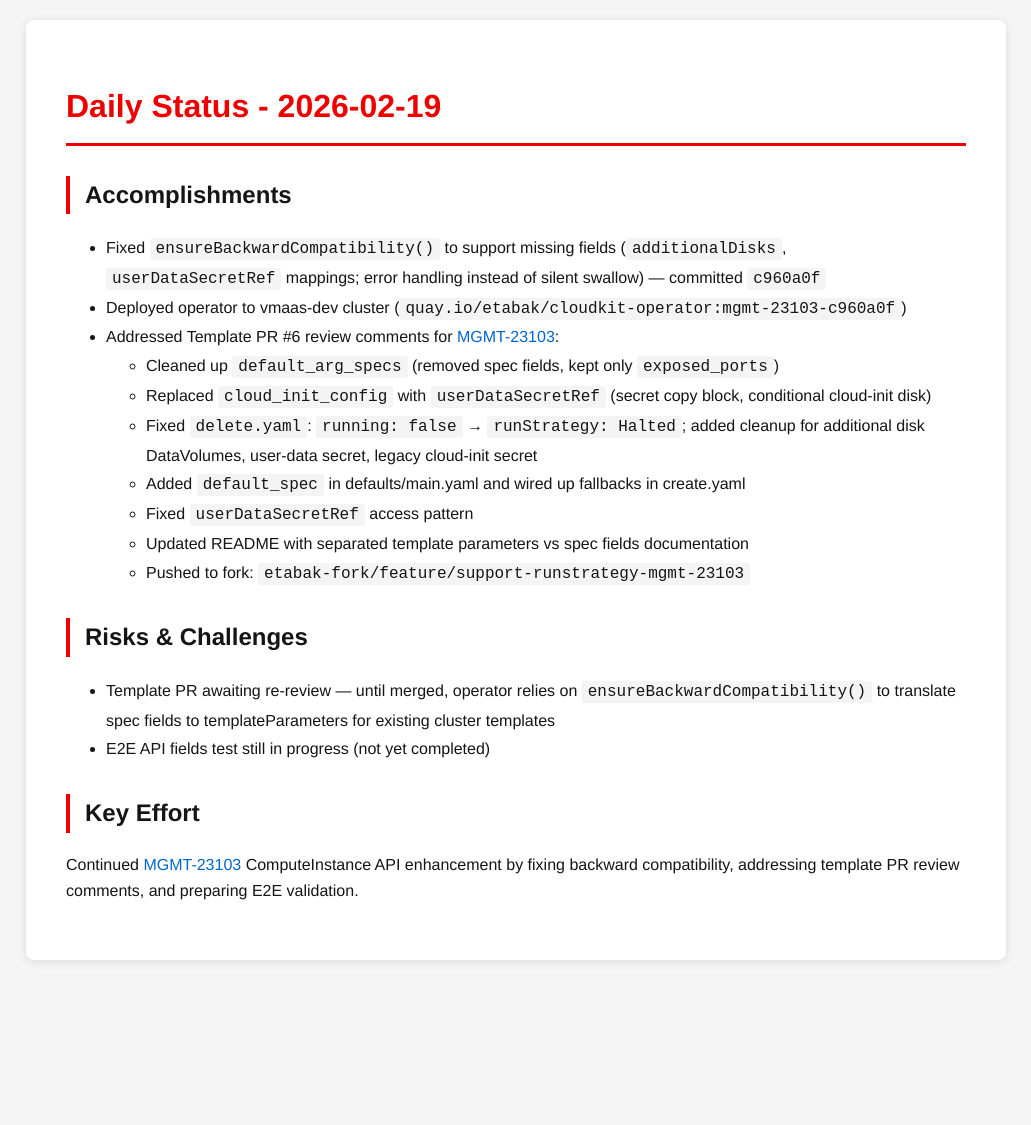
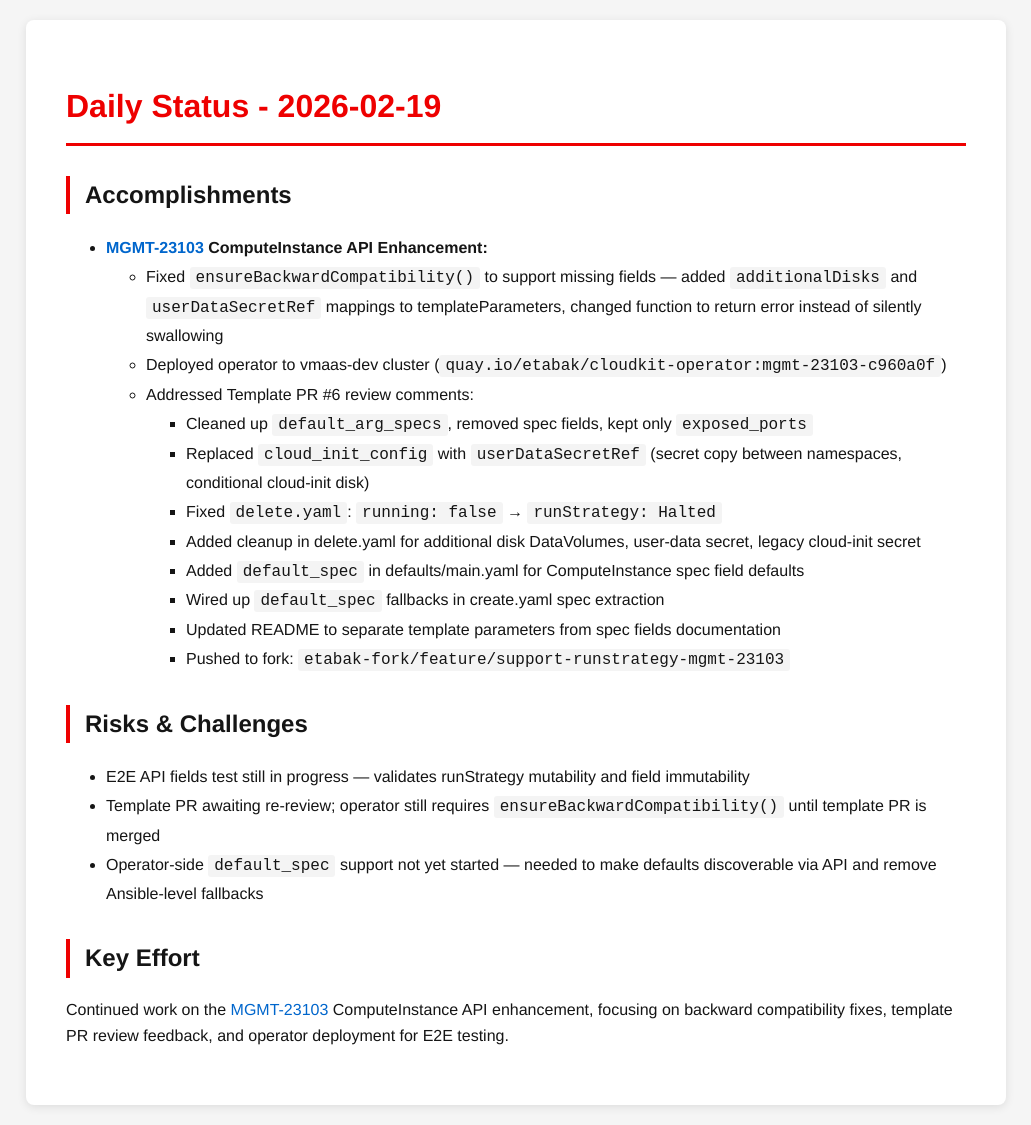
Before and after one commit to tzvatot/daily-status, a Jekyll site: the page built from 2026-02-19.md, in a window 1280 px wide. Shown: the whole page, without its empty margins (124-1155 px from the left). Built offline with Jekyll 4.4.1, drawn with Linux system fonts in a browser that asks for light colours; before the commit the page ends 980 px from its top, so only the background shows below that.

Commit message:
Daily status update - 2026-02-19

```diff
--- a/2026-02-19.md
+++ b/2026-02-19.md
@@ -7,20 +7,26 @@ date: 2026-02-19
 # Daily Status - 2026-02-19
 
 ## Accomplishments
-- Fixed `ensureBackwardCompatibility()` to support missing fields (`additionalDisks`, `userDataSecretRef` mappings; error handling instead of silent swallow) — committed `c960a0f`
-- Deployed operator to vmaas-dev cluster (`quay.io/etabak/cloudkit-operator:mgmt-23103-c960a0f`)
-- Addressed Template PR #6 review comments for [MGMT-23103](https://issues.redhat.com/browse/MGMT-23103):
-  - Cleaned up `default_arg_specs` (removed spec fields, kept only `exposed_ports`)
-  - Replaced `cloud_init_config` with `userDataSecretRef` (secret copy block, conditional cloud-init disk)
-  - Fixed `delete.yaml`: `running: false` → `runStrategy: Halted`; added cleanup for additional disk DataVolumes, user-data secret, legacy cloud-init secret
-  - Added `default_spec` in defaults/main.yaml and wired up fallbacks in create.yaml
-  - Fixed `userDataSecretRef` access pattern
-  - Updated README with separated template parameters vs spec fields documentation
-  - Pushed to fork: `etabak-fork/feature/support-runstrategy-mgmt-23103`
+
+- **[MGMT-23103](https://issues.redhat.com/browse/MGMT-23103) ComputeInstance API Enhancement:**
+  - Fixed `ensureBackwardCompatibility()` to support missing fields — added `additionalDisks` and `userDataSecretRef` mappings to templateParameters, changed function to return error instead of silently swallowing
+  - Deployed operator to vmaas-dev cluster (`quay.io/etabak/cloudkit-operator:mgmt-23103-c960a0f`)
+  - Addressed Template PR #6 review comments:
+    - Cleaned up `default_arg_specs`, removed spec fields, kept only `exposed_ports`
+    - Replaced `cloud_init_config` with `userDataSecretRef` (secret copy between namespaces, conditional cloud-init disk)
+    - Fixed `delete.yaml`: `running: false` → `runStrategy: Halted`
+    - Added cleanup in delete.yaml for additional disk DataVolumes, user-data secret, legacy cloud-init secret
+    - Added `default_spec` in defaults/main.yaml for ComputeInstance spec field defaults
+    - Wired up `default_spec` fallbacks in create.yaml spec extraction
+    - Updated README to separate template parameters from spec fields documentation
+    - Pushed to fork: `etabak-fork/feature/support-runstrategy-mgmt-23103`
 
 ## Risks & Challenges
-- Template PR awaiting re-review — until merged, operator relies on `ensureBackwardCompatibility()` to translate spec fields to templateParameters for existing cluster templates
-- E2E API fields test still in progress (not yet completed)
+
+- E2E API fields test still in progress — validates runStrategy mutability and field immutability
+- Template PR awaiting re-review; operator still requires `ensureBackwardCompatibility()` until template PR is merged
+- Operator-side `default_spec` support not yet started — needed to make defaults discoverable via API and remove Ansible-level fallbacks
 
 ## Key Effort
-Continued [MGMT-23103](https://issues.redhat.com/browse/MGMT-23103) ComputeInstance API enhancement by fixing backward compatibility, addressing template PR review comments, and preparing E2E validation.
+
+Continued work on the [MGMT-23103](https://issues.redhat.com/browse/MGMT-23103) ComputeInstance API enhancement, focusing on backward compatibility fixes, template PR review feedback, and operator deployment for E2E testing.
```
